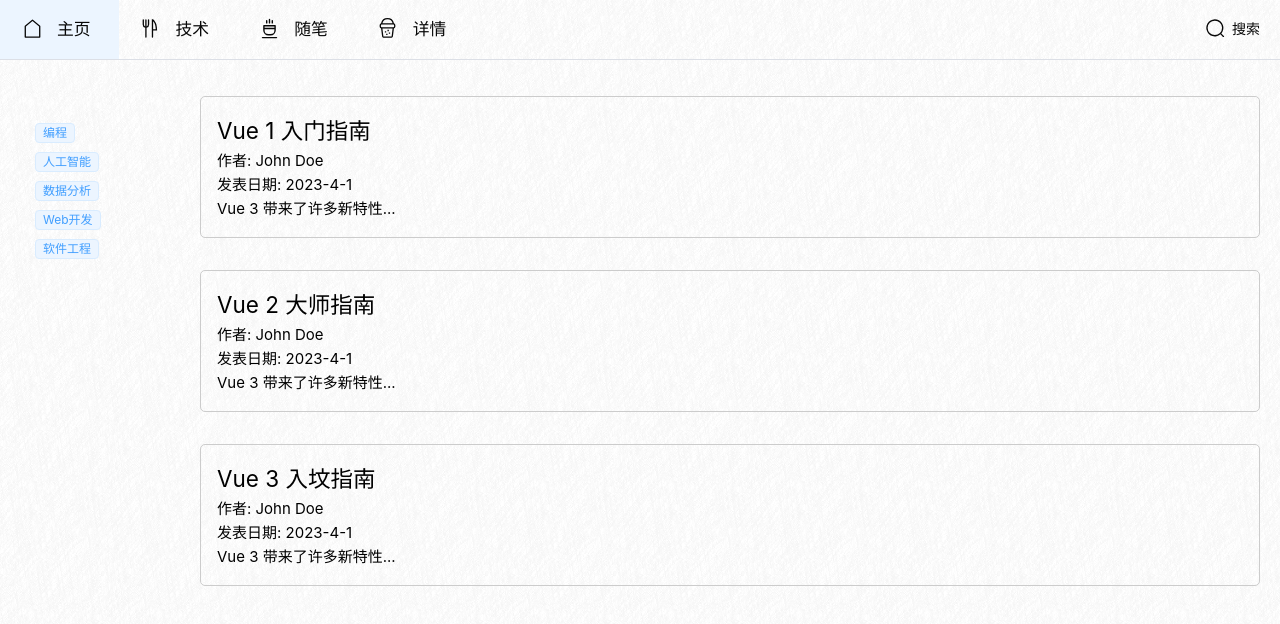
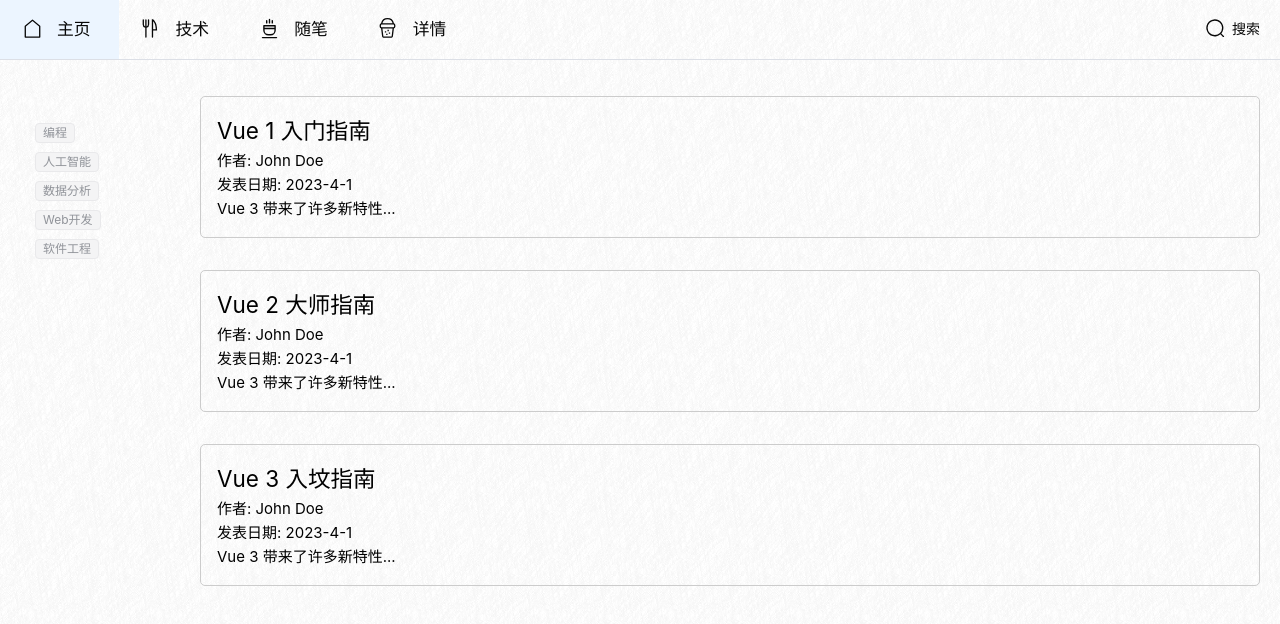
Before and after one commit to leeguo2015/inception, a Vue app in the folder web/: page /list/1 in a window 1280 px wide. Shown: the top 624 px of the page. Built offline with nearby package versions, Linux system fonts and the light colour scheme.

Commit message:
feat:防抖，传值

```diff
--- a/web/src/components/Broadside.vue
+++ b/web/src/components/Broadside.vue
@@ -1,14 +1,11 @@
 <template>
   <div class="broadside-main">
     <div v-for="tag in data" :key="tag.id">
-      <!-- :type="activeList.value.includes(tag.id)? 'info' : 'sucess'"  -->
-      <!-- :type="tag? 'info' : 'sucess'"  -->
-
       <div class="broad-tag">
         <el-tag size="small"
+        :type="activeList.includes(tag.id)? 'success' : 'info'"
         @click="addActive(tag.id)" >
           {{ tag.content }}
-
         </el-tag>
       </div>
     </div>
@@ -16,7 +13,7 @@
 </template>
 
 <script setup>
-import { ref,computed } from 'vue'
+import { ref,computed,defineEmits } from 'vue'
 let data = ref([
   {
     "id": 1,
@@ -55,6 +52,7 @@
   }
 ])
 let activeList = ref([])
+const emit = defineEmits(["TagIDList"]);
 
 const addActive = (id) => {
   let index = activeList.value.indexOf(id);
@@ -63,6 +61,7 @@
   } else {
     activeList.value.push(id)
   }
+  emit('TagIDList', activeList.value);
 }
 
 </script>
--- a/web/src/components/Hall.vue
+++ b/web/src/components/Hall.vue
@@ -14,7 +14,7 @@
   <div class="common-layout">
     <el-container>
       <el-aside id="broadside" v-if="!$route.path.includes('detail')"  >
-         <Broadside v-if="!$route.path.includes('detail')"/>
+         <Broadside v-if="!$route.path.includes('detail')" @TagIDList="debouncedUpdateData" />
       </el-aside>
 
       <el-main>
@@ -31,9 +31,14 @@
 <script setup>
 import { useRoute } from 'vue-router';
 import { RouterLink, RouterView } from 'vue-router'
+import { debounce } from 'lodash';
 import Broadside  from './Broadside.vue'
+const route = useRoute();
 
-const route = useRoute();
+const handleUpdateData = (newData) => {
+  console.log('handleUpdateData', newData);
+};
+const debouncedUpdateData = debounce(handleUpdateData, 1000); // 300ms 的防抖时间
 </script>
 <style>
 .hall-main {
--- a/web/src/router/index.js
+++ b/web/src/router/index.js
@@ -19,7 +19,8 @@
     {
       path: '/',
       name: 'home',
-      component: HomeView
+      // component: HomeView
+      component: list
     },
     {
       path: '/login',
@@ -48,7 +49,8 @@
     {
       path: '/list/:blogType',
       name: 'listType',
-      component: list
+      component: list,
+      props: true // 允许通过路由传递 props
     }
     ,
     {
```
